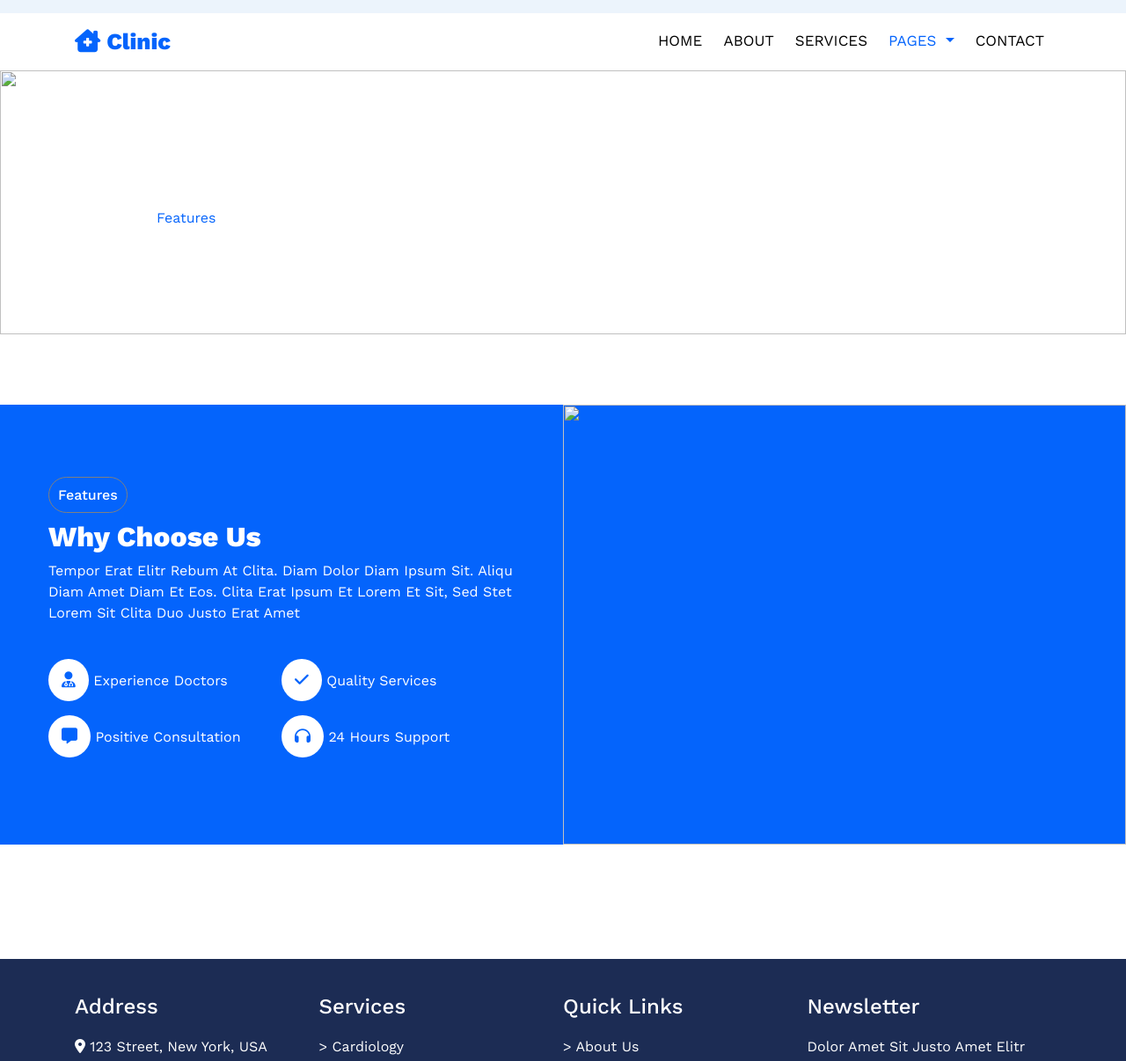
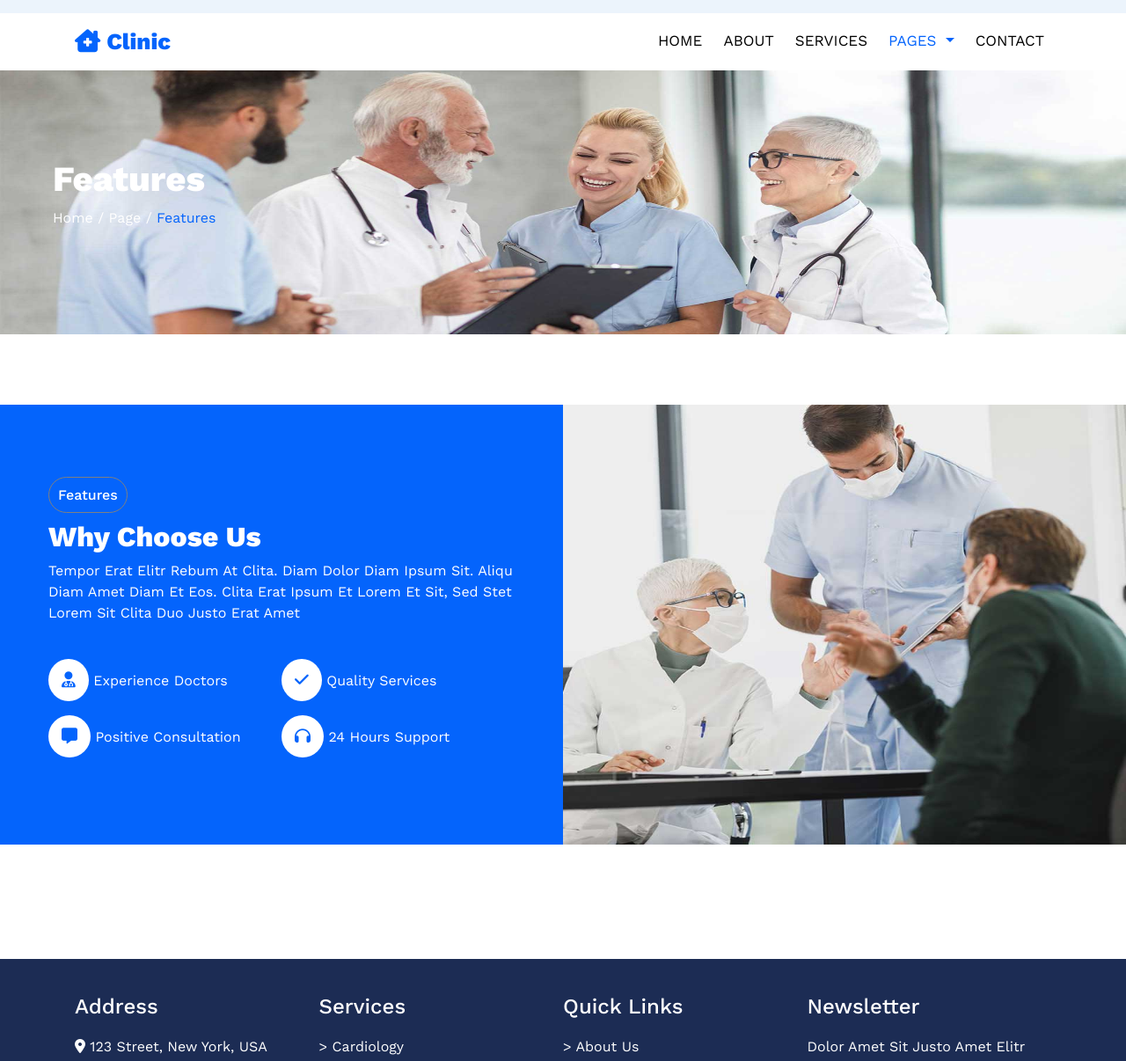
Before and after one commit to Shahd-Sayed/clinic, a plain HTML site: page features.html in a window 1280 px wide. Shown: the part 35-1241 px from the top of the page at 88% size. Drawn offline with nearby package versions, Linux system fonts and the light colour scheme; a web font is replaced by a local one.

Commit message:
new style

```diff
--- a/features.html
+++ b/features.html
@@ -90,7 +90,7 @@
         </nav>
         <!-- end nav -->
         <div class="intro-about">
-            <img src="/img/header-page.jpg" alt width="100%" height="300vh">
+            <img src="header-page.jpg" alt width="100%" height="300vh">
             <h1 style=" margin-top:-200px; margin-left:60px;
             color:#fff;font-weight:900">features</h1>
             <div class="alls" style="margin-left: 60px; color:#fff">
@@ -124,7 +124,7 @@
                 </div>
             </div>
             <div class="section_one">
-                <img src="/img/feature.jpg" alt width="100%" height="500px">
+                <img src="feature.jpg" alt width="100%" height="500px">
             </div>
 
         </div>
```
